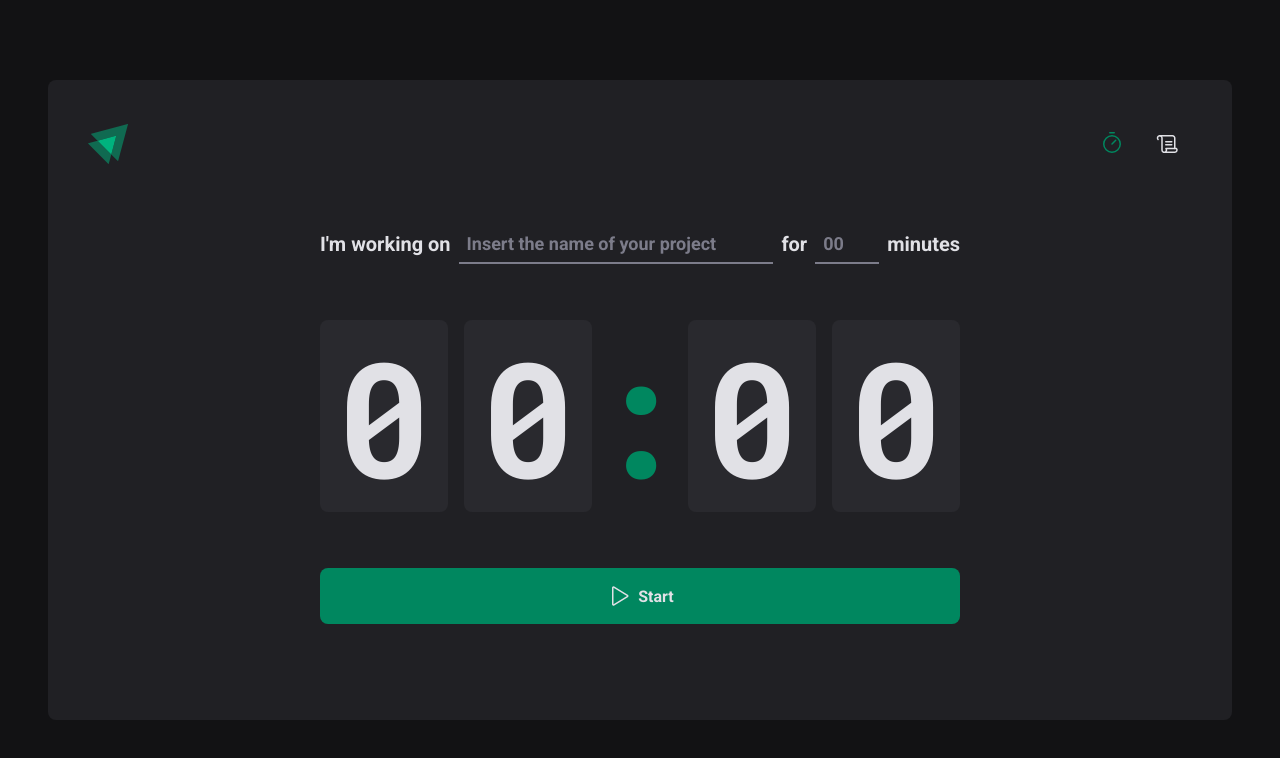
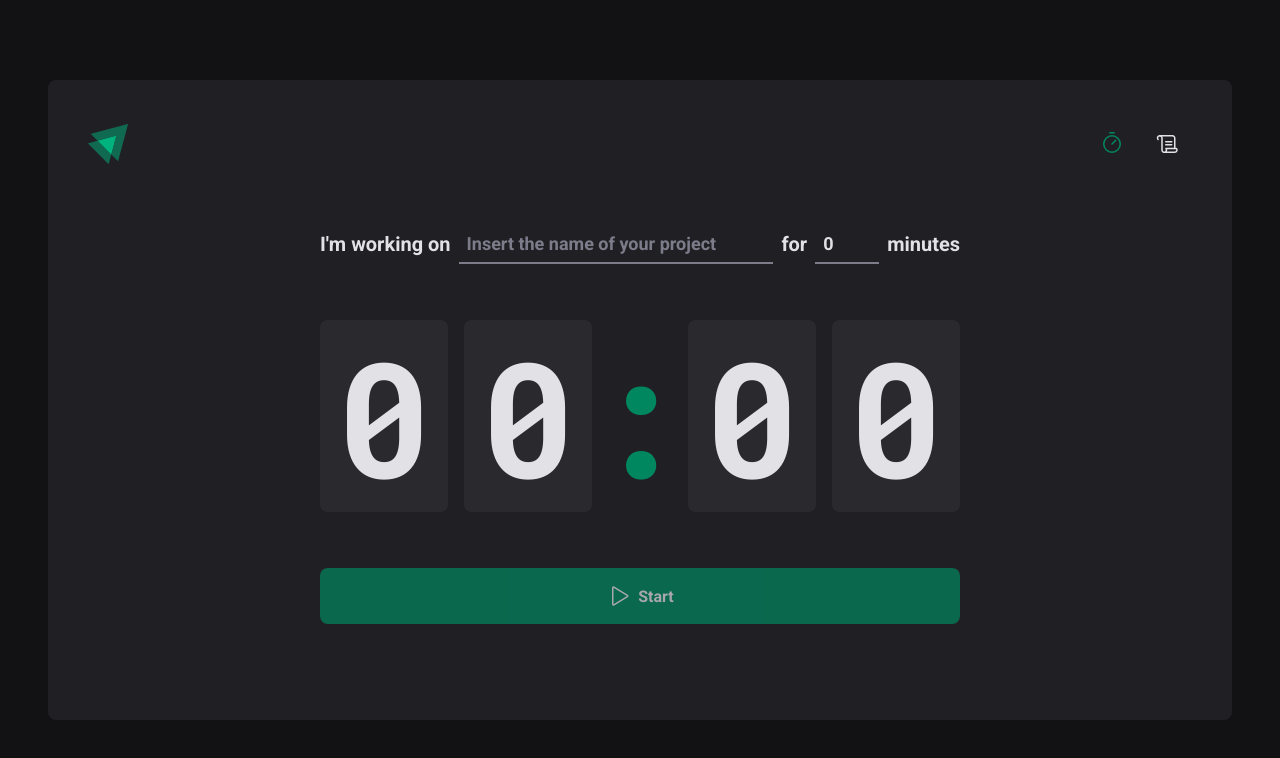
Before and after one commit to luciofer/timer, a React (Vite) app: page / in a window 1280 px wide. Shown: the top 758 px of the page. Built offline with nearby package versions, Linux system fonts and the light colour scheme.

Commit message:
Add form validations

```diff
--- a/package.json
+++ b/package.json
@@ -11,11 +11,14 @@
     "format": "prettier --write ./src"
   },
   "dependencies": {
+    "@hookform/resolvers": "^3.3.2",
     "phosphor-react": "^1.4.1",
     "react": "^18.2.0",
     "react-dom": "^18.2.0",
+    "react-hook-form": "^7.49.2",
     "react-router-dom": "^6.21.0",
-    "styled-components": "^6.1.1"
+    "styled-components": "^6.1.1",
+    "zod": "^3.22.4"
   },
   "devDependencies": {
     "@types/react": "^18.2.43",
--- a/src/pages/History/styles.ts
+++ b/src/pages/History/styles.ts
@@ -12,7 +12,6 @@
     }
 
 `
-
 
 export const HistoryList = styled.div`
 
--- a/src/pages/Home/index.tsx
+++ b/src/pages/Home/index.tsx
@@ -1,4 +1,8 @@
 import { Play } from 'phosphor-react'
+import { useForm } from 'react-hook-form'
+import { zodResolver } from '@hookform/resolvers/zod'
+import * as zod from 'zod'
+
 import {
     CountdownContainer,
     FormContainer,
@@ -9,16 +13,41 @@
     TaskInput
 } from './styles'
 
+const newCycleFormValidationSchema = zod.object({
+    task: zod.string().min(1, "Inform the task"),
+    minutesAmount: zod.number().min(5).max(60)
+})
+
+type NewCycleFormData = zod.infer<typeof newCycleFormValidationSchema>
+
 export function Home() {
+
+    const { register, handleSubmit, watch, reset } = useForm<NewCycleFormData>({
+        resolver: zodResolver(newCycleFormValidationSchema),
+        defaultValues: {
+            task: '',
+            minutesAmount: 0
+        }
+    })
+
+    function handleCreateNewCycle(data: NewCycleFormData) {
+        console.log(data)
+        reset()
+    }
+
+    const task = watch('task')
+    const isSubmitDisabled = !task
+
     return (
         <HomeContainer>
-            <form action="">
+            <form onSubmit={handleSubmit(handleCreateNewCycle)} action="">
                 <FormContainer>
                     <label htmlFor="task">I'm working on</label>
                     <TaskInput
                         id="task"
+                        list='task-suggestions'
                         placeholder="Insert the name of your project"
-                        list='task-suggestions'
+                        {...register('task')}
                     />
                     <datalist id='task-suggestions'>
                         <option value="Project 1"></option>
@@ -34,6 +63,7 @@
                         step={5}
                         min={5}
                         max={60}
+                        {...register('minutesAmount', { valueAsNumber: true })}
                     />
                     <span>minutes</span>
                 </FormContainer>
@@ -46,7 +76,7 @@
                     <span>0</span>
                 </CountdownContainer>
 
-                <StartCountdownButton type="submit">
+                <StartCountdownButton type="submit" disabled={isSubmitDisabled } >
                     <Play size={24} />
                     Start
                 </StartCountdownButton>
```
Also changed, not shown: 1 other file (tests, documents, lock files or other folders).
